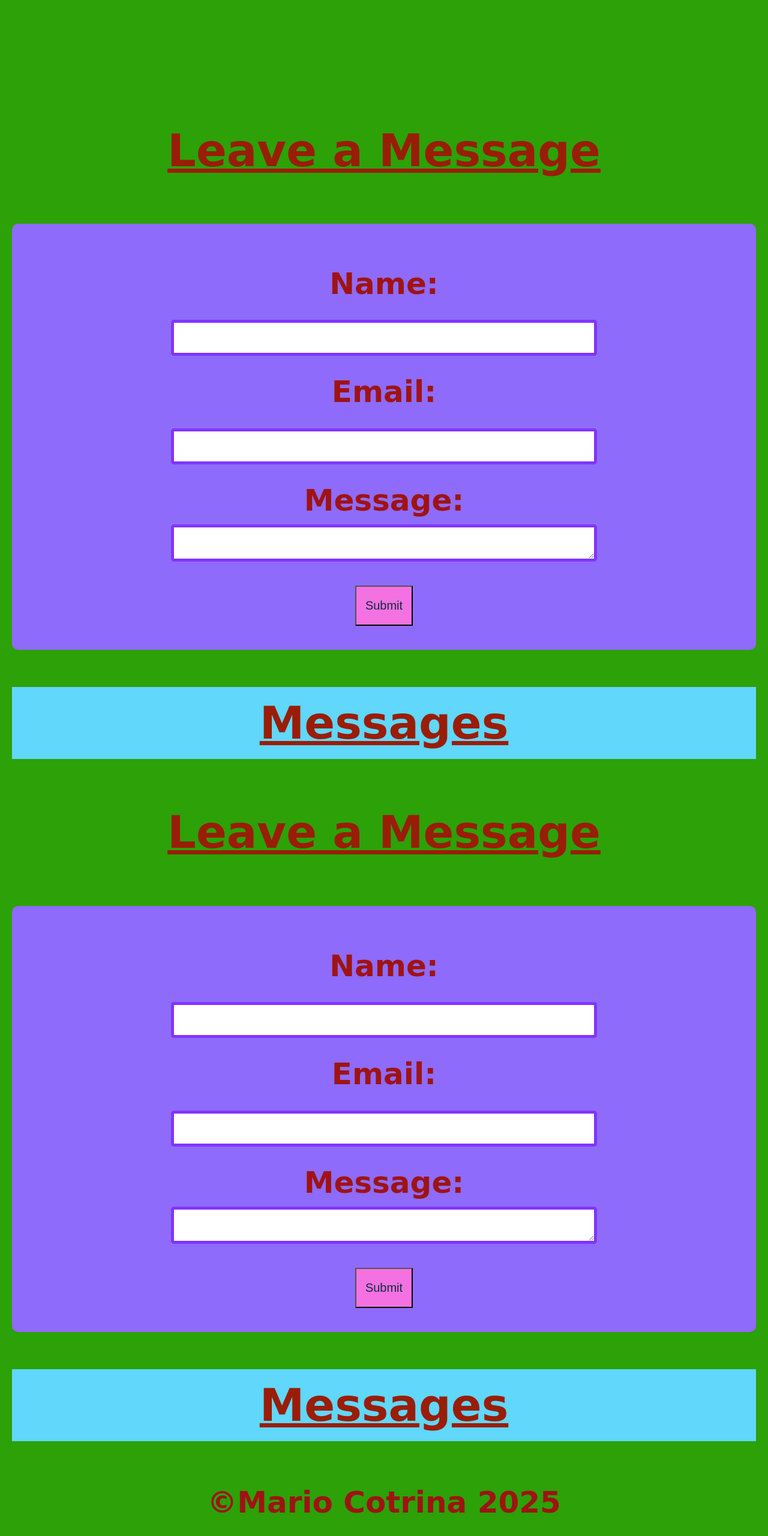
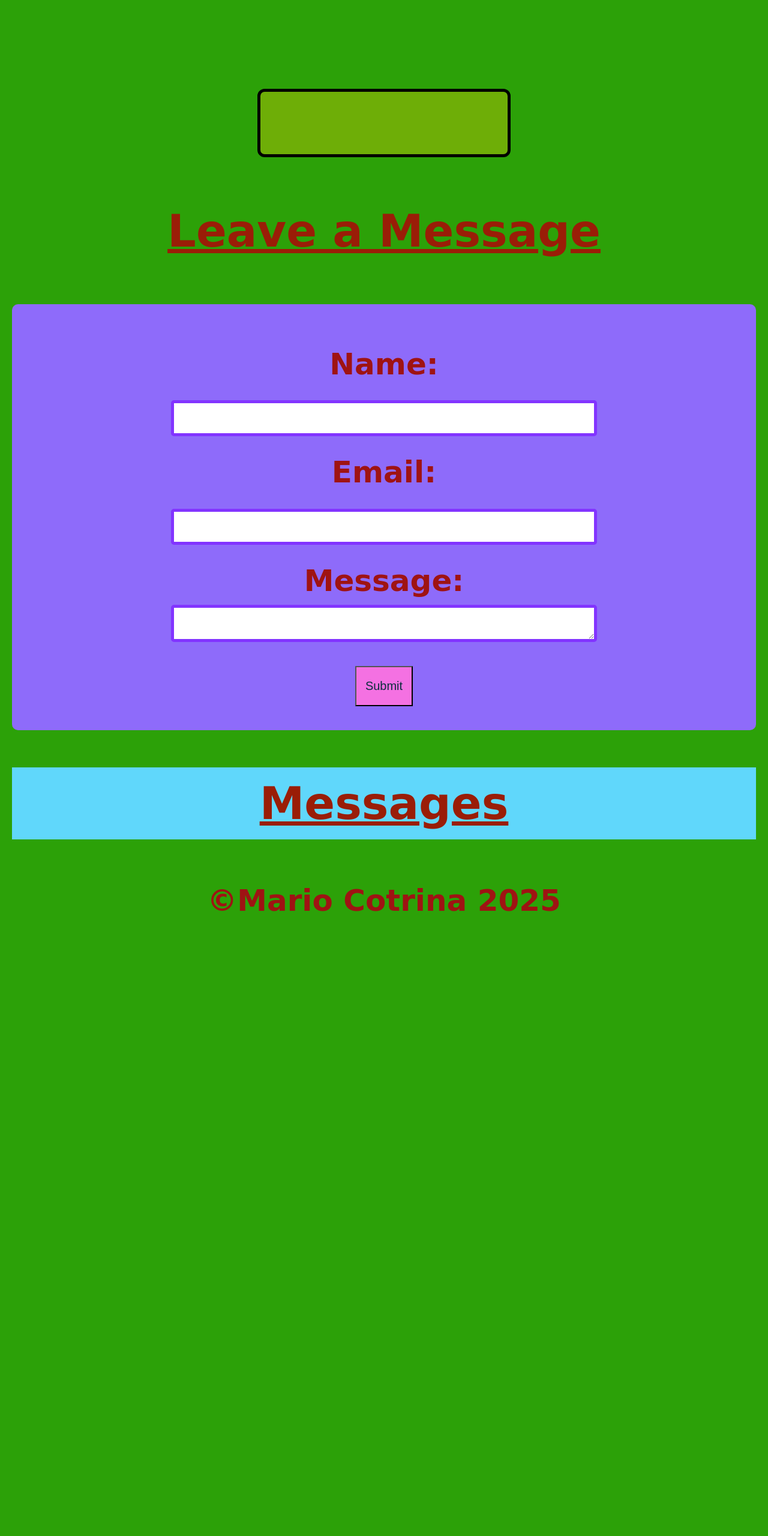
Before and after one commit to mcjauregui96/Mario-Cotrina-Kepler, a plain HTML site: page index.html in a window 1280 px wide. Shown: the part 4944-7504 px from the top of the page at 60% size. After the commit the page ends 6535 px from the top, so only its background shows below. Drawn offline with Linux system fonts and the light colour scheme; no server answers; a web font is replaced by a local one.

Commit message:
updated but need more

```diff
--- a/css/index.css
+++ b/css/index.css
@@ -195,6 +195,33 @@
     list-style: none;
   }
 
+  #projects ul{
+    list-style-type: none;
+    display:grid;
+    grid-template-columns: 1fr;
+    grid-template-rows: repeat(3,1fr);
+    row-gap: 2rem;
+    max-width: 600px;
+    margin: 20px;
+    padding: 20px;
+    align-items: center;
+    text-align: center;
+    justify-content: center;
+    color: #085540f4;
+    background-color: rgba(172, 187, 6, 0.517);
+    overflow-wrap: break-word;
+    border: 5px solid black;
+    border-radius: 12px;
+  }
+
+  #projects li{
+    font-size: 20px;
+    margin: 10px;
+    padding: 10px;
+    background-color: #f7b8b8;
+    border-radius: 5px;
+    border: 2px solid #ccc;
+  }
 }
 
 
@@ -296,6 +323,13 @@
     background-color: rgb(240, 246, 74);
     overflow-wrap: break-word;
     justify-content: space-evenly;
+  }
+
+  #projects ul{
+    align-items: center;
+    max-width: 50%;
+    margin: 20px auto;
+
   }
 
 
@@ -460,4 +494,14 @@
     justify-content: space-evenly;
   }
 
+  #projects ul{
+    align-items: center;
+    max-width: 30%;
+    margin: 20px auto;
+    padding: 20px;
+  }
+  #projects li{
+    margin: 0 auto;
+  }
+
 }
--- a/index.html
+++ b/index.html
@@ -122,24 +122,6 @@
       </ul>
     </section>
   </main>
-  <section id="leaveamessage">
-    <h2>Leave a Message</h2>
-    <form name="leave_message">
-      <label for="usersName">Name:</label>
-      <input type="text" name="usersName" id="usersName" required="true"><br>
-      <label for="usersEmail">Email:</label>
-      <input type="email" name="usersEmail" id="usersEmail" required="true" autocomplete="on"><br>
-      <label for="usersMessage">Message:</label>
-      <textarea id="usersMessage" name="usersMessage" required="true"></textarea><br>
-      <button type="submit">Submit</button>
-    </form>
-  </section>
-  <section id="messages">
-    <h2>Messages</h2>
-    <ul>
-
-    </ul>
-  </section>
   <script src="js/index.js"></script>
   </body>
 </html>
--- a/js/index.js
+++ b/js/index.js
@@ -82,7 +82,7 @@ messageForm.addEventListener("submit", function (event) {
     }
   }
   toggleMessageSection();
-});
+})
 
 // Get GitHub repositories
 fetch(`https://api.github.com/users/mcjauregui96/repos`)
@@ -94,10 +94,8 @@ fetch(`https://api.github.com/users/mcjauregui96/repos`)
   })
 
   //Store data
-  .then((data) => {
-    console.log("JSON data=", data);
-    repositories = [data];
-    console.log("repositories array =", repositories);
+  .then((repositories) => {
+    console.log("JSON data=", repositories);
 
     //Display repositories in list
     const projectSection = document.getElementById("projects");
@@ -105,11 +103,11 @@ fetch(`https://api.github.com/users/mcjauregui96/repos`)
 
     // Create a for loop to iterate over your repositories Array, starting at index 0
     for (let i = 0; i < repositories.length; i++) {
-      const project = document.createElement("li");
+      const project = document.createElement('li');
       project.innerText = repositories[i].name;
       projectList.appendChild(project);
+
     }
-
   })
 
   .catch((error) => {
```
